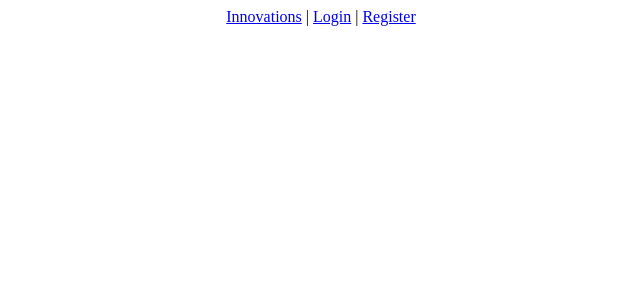
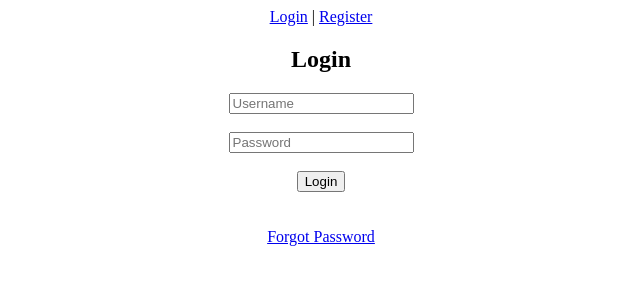
Before and after one commit to Pralaynath-Bhatt/Eicher-user-frontend, a React (Vite) app: page /login in a window 1280 px wide. Shown: the top 300 px of the page, without its empty margins (319-959 px from the left). Built offline with nearby package versions, Linux system fonts and the light colour scheme.

Commit message:
stable version

```diff
--- a/src/App.jsx
+++ b/src/App.jsx
@@ -1,6 +1,5 @@
 import Login from "./components/Login";
 import Register from "./components/Register";
-import Home from "./components/Home";
 import ForgotPass from "./components/ForgotPass";
 import {BrowserRouter,Routes,Route,Link} from 'react-router-dom';
 
@@ -8,15 +7,14 @@ import {BrowserRouter,Routes,Route,Link} from 'react-router-dom';
 function App() {
   return (
     <BrowserRouter>
-          <div><Link to="/user">Innovations</Link> | {" "}
-          <Link to="/user/auth/login">Login</Link> | {" "}
-          <Link to="/user/auth/register">Register</Link>
+          <div>
+          <Link to="/login/">Login</Link> | {" "}
+          <Link to="/login/register">Register</Link>
           </div>
        <Routes>
-  <Route path="/user/" element={<Home />} />
-  <Route path="/user/auth/login" element={<Login />} />
-  <Route path="/user/auth/register" element={<Register />} />
-  <Route path="/user/auth/forgotpass" element={<ForgotPass/>} />
+  <Route path="/login/" element={<Login/>} />
+  <Route path="/login/register" element={<Register />} />
+  <Route path="/login/forgotpass" element={<ForgotPass/>} />
 
 </Routes>
 
--- a/src/components/ForgotPass.jsx
+++ b/src/components/ForgotPass.jsx
@@ -35,6 +35,7 @@ function ForgotPass() {
     try {
       const res = await resetPass(email, otp, password);
       setMessage(res.data);
+      window.location.href="/login/";
     } catch (err) {
       setMessage(err.response?.data || "Error resetting password");
     }
--- a/src/components/Home.jsx
+++ /dev/null
@@ -1,66 +0,0 @@
-function Home(){
-    return(
-        <div>
-            <h1>Welcome to my login page</h1>
-        </div>
-    );
-}
-export default Home;
-
-
-// import React, { useState } from "react";
-// import { login } from "./Auth";
-// import { Link } from "react-router-dom";
-// import axios from "axios";
-
-// function Home() {
-//   const [username, setUsername] = useState("");
-//   const [password, setPassword] = useState("");
-//   const [message, setMessage] = useState({});
-
-//   const handleSubmit = async (e) => {
-//     e.preventDefault();
-//     try {
-//       const res = await axios.get("http://localhost:8080/api/auth/hii");
-//       setMessage(res.data);
-//     } catch(error) {
-//       setMessage(error.response.data);
-//       alert(error.response.data);
-//     }
-//   };
-
-//   return (
-//     <div>
-//       <h2>Login</h2>
-
-//       <form onSubmit={handleSubmit}>
-//         <input
-//           type="text"
-//           placeholder="Username"
-//           value={username}
-//           onChange={(e) => setUsername(e.target.value)}
-//           required
-//         />
-
-//         <br /><br />
-
-//         <input
-//           type="password"
-//           placeholder="Password"
-//           value={password}
-//           onChange={(e) => setPassword(e.target.value)}
-//           required
-//         />
-
-//         <br /><br />
-
-//         <button type="submit">Login</button>
-
-//       </form><br /><br />
-//       <Link to="/auth/forgotpass">Forgot Password</Link>
-//       <p>{message.username}</p>
-//     </div>
-//   );
-// }
-
-// export default Home;
--- a/src/components/Login.jsx
+++ b/src/components/Login.jsx
@@ -55,7 +55,7 @@ function Login() {
         <button type="submit">Login</button>
 
       </form><br /><br />
-      <Link to="/user/auth/forgotpass">Forgot Password</Link>
+      <Link to="/login/forgotpass">Forgot Password</Link>
       <p>{localStorage.getItem("name")}</p>
     </div>
   );
--- a/src/components/Register.jsx
+++ b/src/components/Register.jsx
@@ -13,6 +13,7 @@ function Register() {
       const res = await register(username, email, password);
       setMessage(res.data);
       alert(res.data);
+      window.location.href="/login/";
     } catch (error) {
       if(error.response&&error.response.data){
         setMessage(error.response.data);
```
